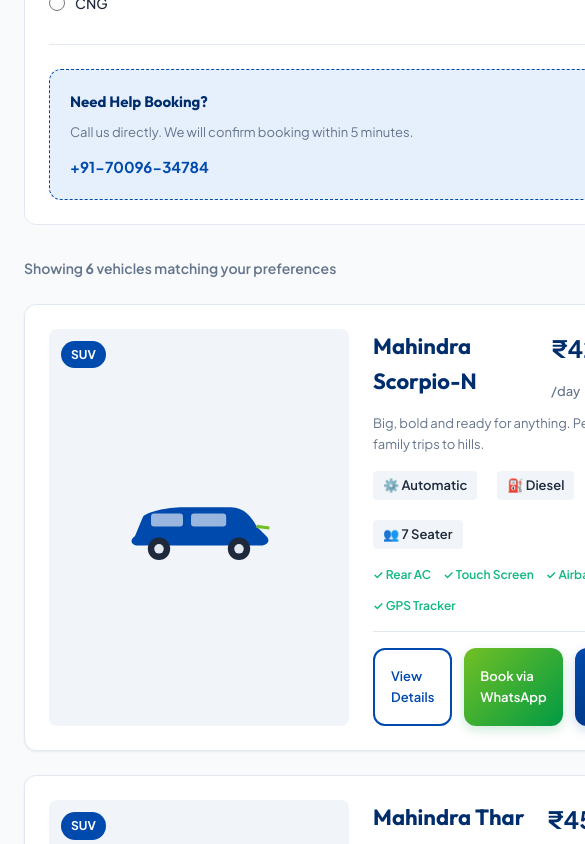
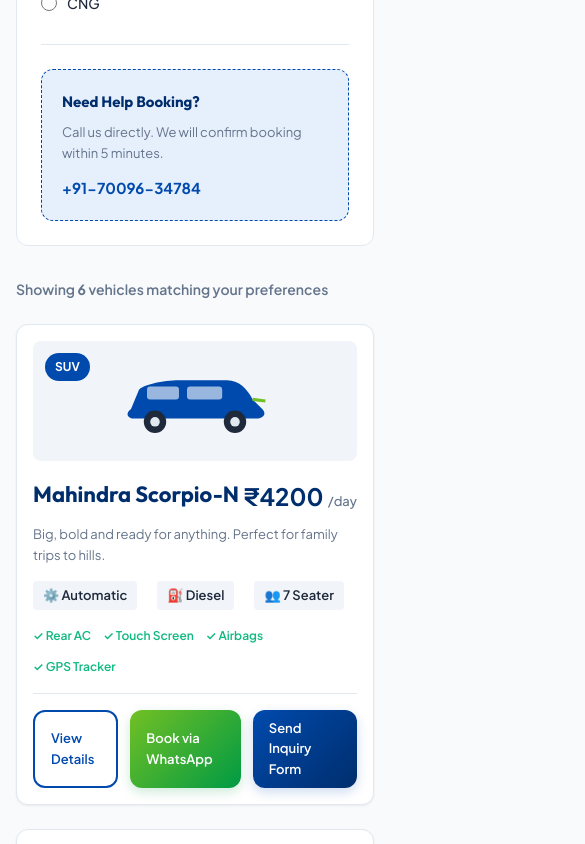
Before and after one commit to ArunNehra/drivio-car-rental, a Next.js app: page /cars in a window 390 px wide. Shown: the part 1156-2000 px from the top of the page, 585 px wide, since content can reach past the window. Built offline with nearby package versions, Linux system fonts and the light colour scheme.

Commit message:
Optimize website for mobile responsiveness including navbar collapse and dynamic car card layout grid

```diff
--- a/app/cars/page.js
+++ b/app/cars/page.js
@@ -203,7 +203,7 @@
             ) : (
               <div style={{ display: 'flex', flexDirection: 'column', gap: '24px' }}>
                 {filteredCars.map((car) => (
-                  <div key={car.id} style={{ display: 'grid', gridTemplateColumns: '300px 1fr', gap: '24px', backgroundColor: '#ffffff', borderRadius: '12px', border: '1px solid var(--border-color)', padding: '24px', overflow: 'hidden', boxShadow: 'var(--shadow-sm)' }}>
+                  <div key={car.id} className="car-item-card">
 
                     {/* Visual Car Image */}
                     <div style={{ background: '#f1f5f9', borderRadius: '8px', display: 'flex', alignItems: 'center', justifycontent: 'center', padding: '20px', position: 'relative' }}>
--- a/app/globals.css
+++ b/app/globals.css
@@ -976,3 +976,72 @@
   cursor: pointer;
   color: var(--text-muted);
 }
+
+/* --- Mobile Responsiveness Enhancements --- */
+
+/* Catalog Car Card Grid Responsiveness */
+.car-item-card {
+  display: grid;
+  grid-template-columns: 300px 1fr;
+  gap: 24px;
+  background-color: #ffffff;
+  border-radius: 12px;
+  border: 1px solid var(--border-color);
+  padding: 24px;
+  overflow: hidden;
+  box-shadow: var(--shadow-sm);
+  transition: all 0.3s ease;
+}
+
+.car-item-card:hover {
+  transform: translateY(-4px);
+  box-shadow: var(--shadow-md);
+  border-color: rgba(0, 74, 173, 0.2);
+}
+
+@media (max-width: 768px) {
+  .car-item-card {
+    grid-template-columns: 1fr !important;
+    padding: 16px;
+    gap: 16px;
+  }
+
+  .car-item-card img, .car-item-card svg {
+    margin: 0 auto;
+    max-height: 120px;
+  }
+}
+
+/* Navigation Menu Mobile Adaptations */
+@media (max-width: 768px) {
+  .nav-links {
+    display: none !important; /* Hide secondary page links on phone */
+  }
+
+  .nav-cta {
+    gap: 8px !important;
+  }
+
+  .phone-callout span:last-child {
+    display: none !important; /* Hide the full text phone number, keeping only the call icon */
+  }
+
+  .header .btn-primary {
+    display: none !important; /* Hide duplicate Book Now CTA inside header since floating button is present */
+  }
+}
+
+/* General Layout Fixes for Mobile */
+@media (max-width: 480px) {
+  .container {
+    padding: 0 16px;
+  }
+
+  .booking-widget {
+    padding: 20px;
+  }
+
+  .contact-form-wrapper {
+    padding: 20px;
+  }
+}
```
